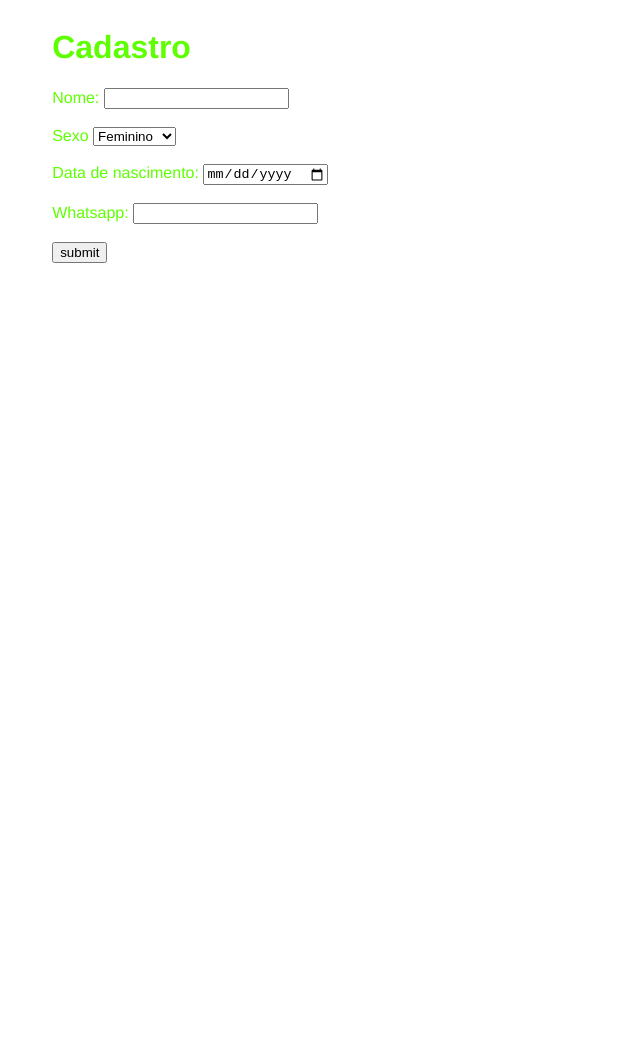
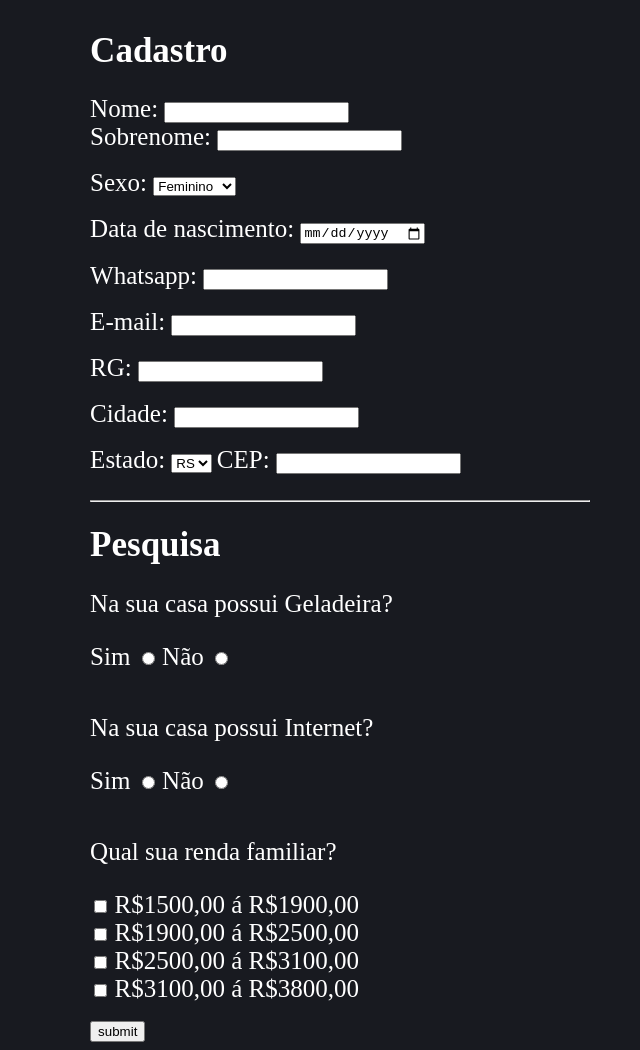
Before and after one commit to Larissadods/estudos.jorge, a plain HTML site: page index.html in a window 1280 px wide. Shown: the whole page, without its empty margins (335-975 px from the left). Before the commit the page ends 800 px from the top, so only its background shows below. Drawn offline with Linux system fonts and the light colour scheme.

Commit message:
Add files via upload

```diff
--- a/index.html
+++ b/index.html
@@ -13,24 +13,83 @@
         <form action="obg.html" method="post">
             <label for="nome"> Nome: </label>
             <input type="text" id="nome" name="nome" required>
-            <br> <br>
-            <label for="sexo"> Sexo </label>
+            <br>
+            <label for="sobrenome"> Sobrenome: </label>
+            <input type="text" id="sobrenome" name="sobrenome">
+            <br><br>
+
+            <label for="sexo"> Sexo: </label>
             <select name="sexo" id="sexo">
                 <option value="feminino"> Feminino </option>
                 <option value="masculino"> Masculino </option>
                 <option value="outros"> Outros </option>
             </select>
             <br> <br>
+
             <label for="data_nasc"> Data de nascimento: </label>
             <input type="date" id="data_nasc" name="data_nasc">
             <br> <br>
+
             <label for="contato"> Whatsapp: </label>
             <input type="text" id="contato" name="contato" required>
             <br> <br>
+
+            <label for="email"> E-mail: </label>
+            <input type="text" id="email" name="email">
+            <br><br>
+
+            <label for="rg"> RG: </label>
+            <input type="text" id="rg" name="rg">
+            <br><br>
+
+            <label for="cidade"> Cidade: </label>
+            <input type="text" id="cidade" name="cidade">
+            <br><br>
+
+            <label for="estado"> Estado: </label>
+            <select name="estado" id="estado">
+                <option value="rs"> RS </option>
+                <option value="sc"> SC </option>
+                <option value="pr"> PR </option>
+            </select>
+
+            <label for="cep"> CEP: </label>
+            <input type="text" id="cep" name="cep">
+            <br><br>
+            <hr>
+            <h1> Pesquisa </h1>
+
+            <p> Na sua casa possui Geladeira? </p>
+            <label for="geladeira"> Sim </label>
+            <input type="radio" id="geladeira" name="geladeira">
+            <label for=""> Não </label>
+            <input type="radio" id="geladeira" name="geladeira">
+            <br><br>
+
+            <p> Na sua casa possui Internet? </p>
+            <label for="net"> Sim </label>
+            <input type="radio" id="net" name="net">
+            <label for=""> Não </label>
+            <input type="radio" id="net" name="net">
+            <br><br>
+
+            <p> Qual sua renda familiar? </p>
+            <input type="checkbox" id="renda" name="renda">
+            <label for="renda"> R$1500,00 á R$1900,00 </label>
+            <br>
+            <input type="checkbox" id="renda" name="renda">
+            <label for="renda"> R$1900,00 á R$2500,00 </label>
+            <br>
+            <input type="checkbox" id="renda" name="renda">
+            <label for="renda"> R$2500,00 á R$3100,00 </label>
+            <br>
+            <input type="checkbox" id="renda" name="renda">
+            <label for="renda"> R$3100,00 á R$3800,00 </label>
+            <br><br>
+
             <input type="submit" value="submit">
 
         </form>
-
     </div>
 </body>
 </html>
--- a/style.css
+++ b/style.css
@@ -1,14 +1,27 @@
 body {
     font-family: 'Franklin Gothic Medium', 'Arial Narrow', Arial, sans-serif;
     display: flex;
-    color: rgb(94, 255, 0);
+    background-color: rgb(24, 26, 32);
+    color: #ffffff;
+}
+
+label {
+    font-size: 25px;
+    font-family: 'Times New Roman', Times, serif;
 }
 
 .principal {
     width: 500px;
-    margin-left: 30%;
+    margin-left: 33%;
 }
 
 .principal h1 {
-    color: rgb(94, 255, 0);
+    color: rgb(255, 255, 255);
+    font-size: 35px;
+    font-family: 'Times New Roman', Times, serif;
 }
+
+.principal p {
+    font-size: 25px;
+    font-family: 'Times New Roman', Times, serif;
+}
```
Also changed, not shown: obg.html (+1 -2 lines).
